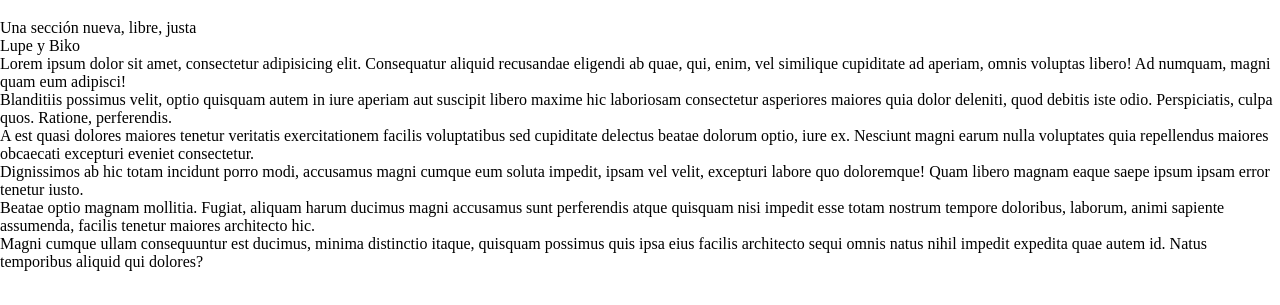
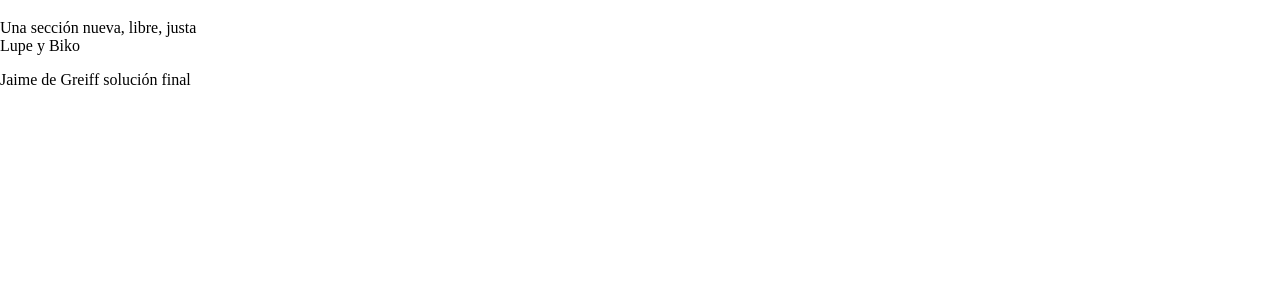
Before and after one commit to alegreiff/flex, a plain HTML site: page index.html in a window 1280 px wide. Shown: the part 61-366 px from the top of the page. Drawn offline with Linux system fonts and the light colour scheme.

Commit message:
Jaime cerrando el caso

```diff
--- a/index.html
+++ b/index.html
@@ -9,11 +9,6 @@
   <h1>Aprende Flex CSS</h1>
   <section>Una sección nueva, libre, justa</section>
   <section>Lupe y Biko</section>
-  <aside><div>Lorem ipsum dolor sit amet, consectetur adipisicing elit. Consequatur aliquid recusandae eligendi ab quae, qui, enim, vel similique cupiditate ad aperiam, omnis voluptas libero! Ad numquam, magni quam eum adipisci!</div>
-  <div>Blanditiis possimus velit, optio quisquam autem in iure aperiam aut suscipit libero maxime hic laboriosam consectetur asperiores maiores quia dolor deleniti, quod debitis iste odio. Perspiciatis, culpa quos. Ratione, perferendis.</div>
-  <div>A est quasi dolores maiores tenetur veritatis exercitationem facilis voluptatibus sed cupiditate delectus beatae dolorum optio, iure ex. Nesciunt magni earum nulla voluptates quia repellendus maiores obcaecati excepturi eveniet consectetur.</div>
-  <div>Dignissimos ab hic totam incidunt porro modi, accusamus magni cumque eum soluta impedit, ipsam vel velit, excepturi labore quo doloremque! Quam libero magnam eaque saepe ipsum ipsam error tenetur iusto.</div>
-  <div>Beatae optio magnam mollitia. Fugiat, aliquam harum ducimus magni accusamus sunt perferendis atque quisquam nisi impedit esse totam nostrum tempore doloribus, laborum, animi sapiente assumenda, facilis tenetur maiores architecto hic.</div>
-  <div>Magni cumque ullam consequuntur est ducimus, minima distinctio itaque, quisquam possimus quis ipsa eius facilis architecto sequi omnis natus nihil impedit expedita quae autem id. Natus temporibus aliquid qui dolores?</div></aside>
+  <p>Jaime de Greiff solución final</p>
 </body>
 </html>
```
